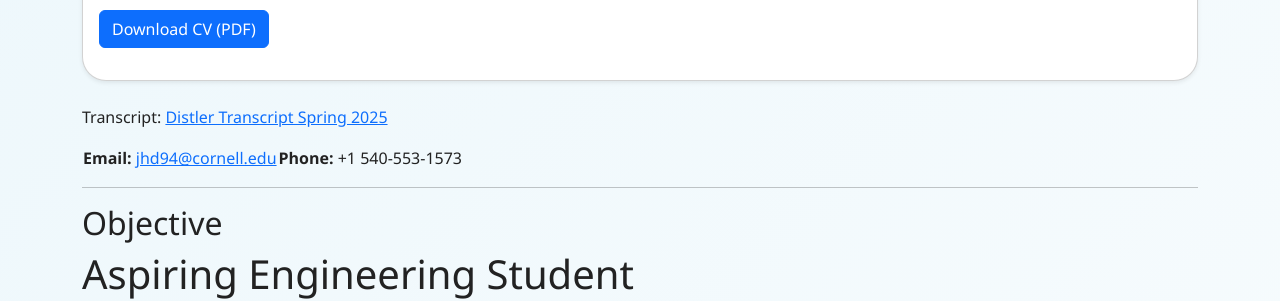
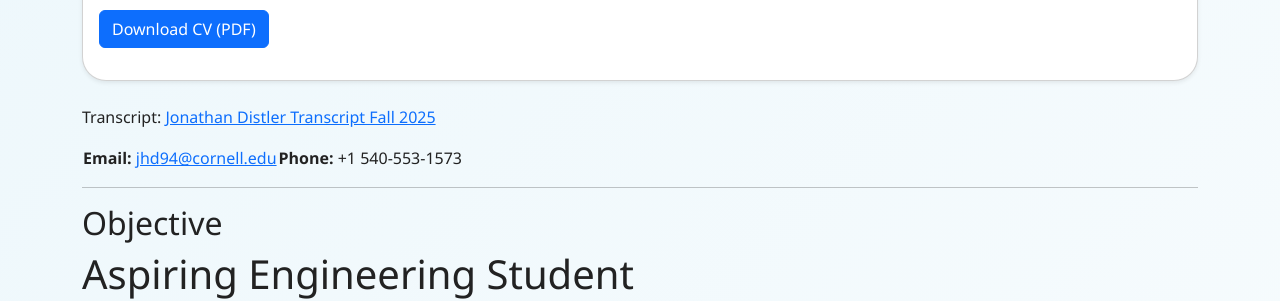
Before and after one commit to JonathanDistler/DistlerPortfolio, a Jekyll site: the page built from _pages/cv.md, in a window 1280 px wide and 900 px high, scrolled down 779 px. Shown: the part 154-455 px from the top of the window. Built offline with Jekyll 4.4.1, drawn with Linux system fonts in a browser that asks for light colours.

Commit message:
Update cv.md
changes transcript title

```diff
--- a/_pages/cv.md
+++ b/_pages/cv.md
@@ -13,7 +13,7 @@ permalink: /cv/
 </div>
 
 Transcript:
-[Distler Transcript Spring 2025]({{ "/assets/Jonathan_Distler_Transcript_25.pdf" | relative_url }})
+[Jonathan Distler Transcript Fall 2025]({{ "/assets/Jonathan_Distler_Transcript_25.pdf" | relative_url }})
 
 
 
```
